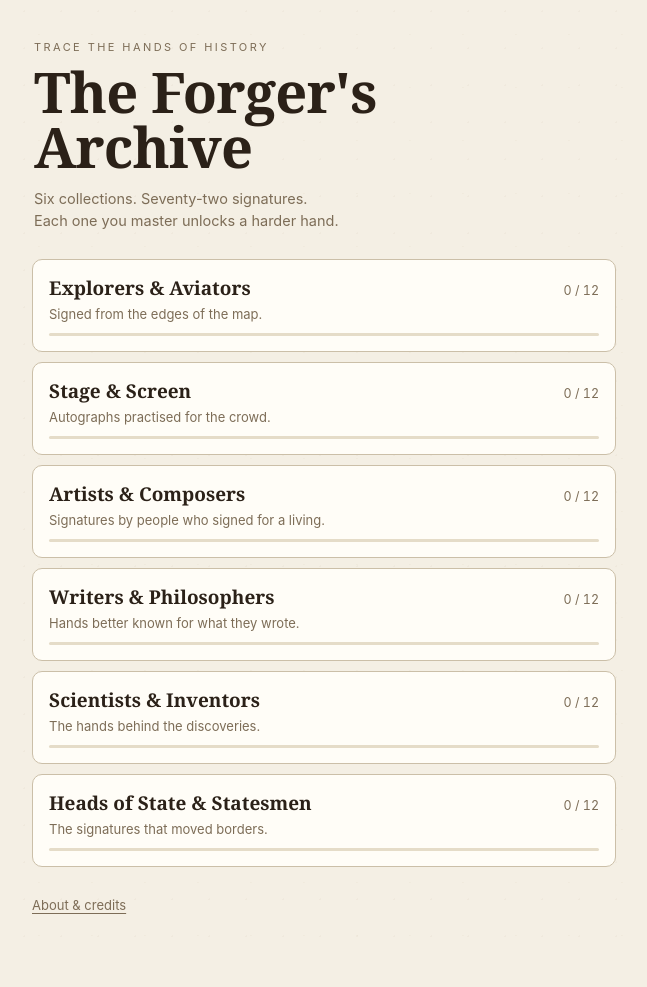
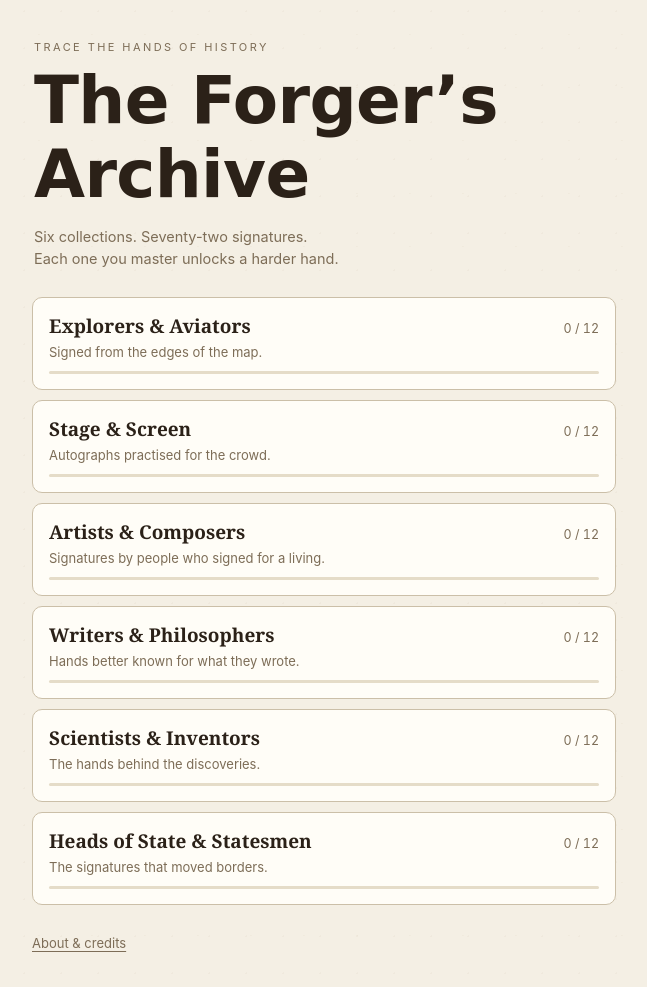
Before and after one commit to Esc861/signaturegame, a plain HTML site: page index.html in a window 1280 px wide. Shown: the whole page, without its empty margins (316-963 px from the left). Before the commit the page ends 949 px from the top, so only its background shows below. Drawn offline with Linux system fonts and the light colour scheme.

Commit message:
Set the wordmark in a cursive hand
Segoe Script on Windows, Snell Roundhand on Apple, with plainer handwriting
faces behind them. No webfont: the game has to run from file:// and offline,
so anything fetched is out, and embedding one would cost more than the whole
rest of the app put together.

Ordered to prefer faces that look written over formal calligraphic ones.
Gabriola resolves first on Windows out of the obvious orderings and is
handsome, but reads as a document rather than a hand, which is the wrong
note for a game about other people's handwriting.

Also stops the service worker registering on localhost. It is cache-first,
so during development it serves yesterday's code back to you -- it swallowed
several rounds of CSS edits before I noticed.

```diff
--- a/css/app.css
+++ b/css/app.css
@@ -19,6 +19,17 @@
   --radius: 10px;
   --serif: ui-serif, Georgia, "Iowan Old Style", "Times New Roman", serif;
   --sans: -apple-system, BlinkMacSystemFont, "Segoe UI", Roboto, sans-serif;
+
+  /* The wordmark. No webfont: the game has to run from file:// and offline, so
+     anything fetched is out, and embedding one would cost more than the whole
+     rest of the app put together. Each platform picks the best handwriting face
+     it already ships - Snell Roundhand on Apple, Segoe Script on Windows.
+     Ordered to prefer faces that actually look written over formal calligraphic
+     ones: Gabriola is handsome but reads as a document, not a hand, which is
+     the wrong note for a game about other people's handwriting. */
+  --script: "Snell Roundhand", "Apple Chancery", "Segoe Script", "Bradley Hand",
+            "Brush Script MT", Gabriola, "Lucida Handwriting", "Ink Free",
+            cursive;
 }
 
 * { box-sizing: border-box; }
@@ -66,11 +77,15 @@ body {
 }
 .masthead h1 {
   margin: 0;
-  font-family: var(--serif);
-  font-size: clamp(38px, 12vw, 56px);
+  font-family: var(--script);
+  /* Handwriting faces carry tall ascenders and deep descenders, so this needs
+     more room than the serif did, and a touch of negative tracking to stop the
+     letters drifting apart at display size. */
+  font-size: clamp(44px, 14vw, 66px);
   font-weight: 600;
-  line-height: .98;
-  letter-spacing: -.015em;
+  line-height: 1.12;
+  letter-spacing: -.01em;
+  color: var(--ink);
 }
 .lede {
   margin: 14px 0 0;
--- a/index.html
+++ b/index.html
@@ -19,7 +19,7 @@
   <section class="screen" id="screen-home">
     <header class="masthead">
       <p class="eyebrow">Trace the hands of history</p>
-      <h1>The Forger's<br>Archive</h1>
+      <h1>The Forger&rsquo;s<br>Archive</h1>
       <p class="lede">Six collections. Seventy-two signatures.
         Each one you master unlocks a harder hand.</p>
     </header>
--- a/js/app.js
+++ b/js/app.js
@@ -324,8 +324,11 @@
       go('#/');
     });
 
-    // Offline + installable. Skipped on file://, where registration throws.
-    if ('serviceWorker' in navigator && /^https?:/.test(location.protocol)) {
+    // Offline + installable. Skipped on file://, where registration throws, and
+    // on localhost, where a cache-first worker serves yesterday's code back to
+    // you and quietly wastes an afternoon.
+    var local = /^(localhost|127\.0\.0\.1|\[::1\])$/.test(location.hostname);
+    if ('serviceWorker' in navigator && /^https?:/.test(location.protocol) && !local) {
       navigator.serviceWorker.register('sw.js').catch(function () { /* fine */ });
     }
 
```
